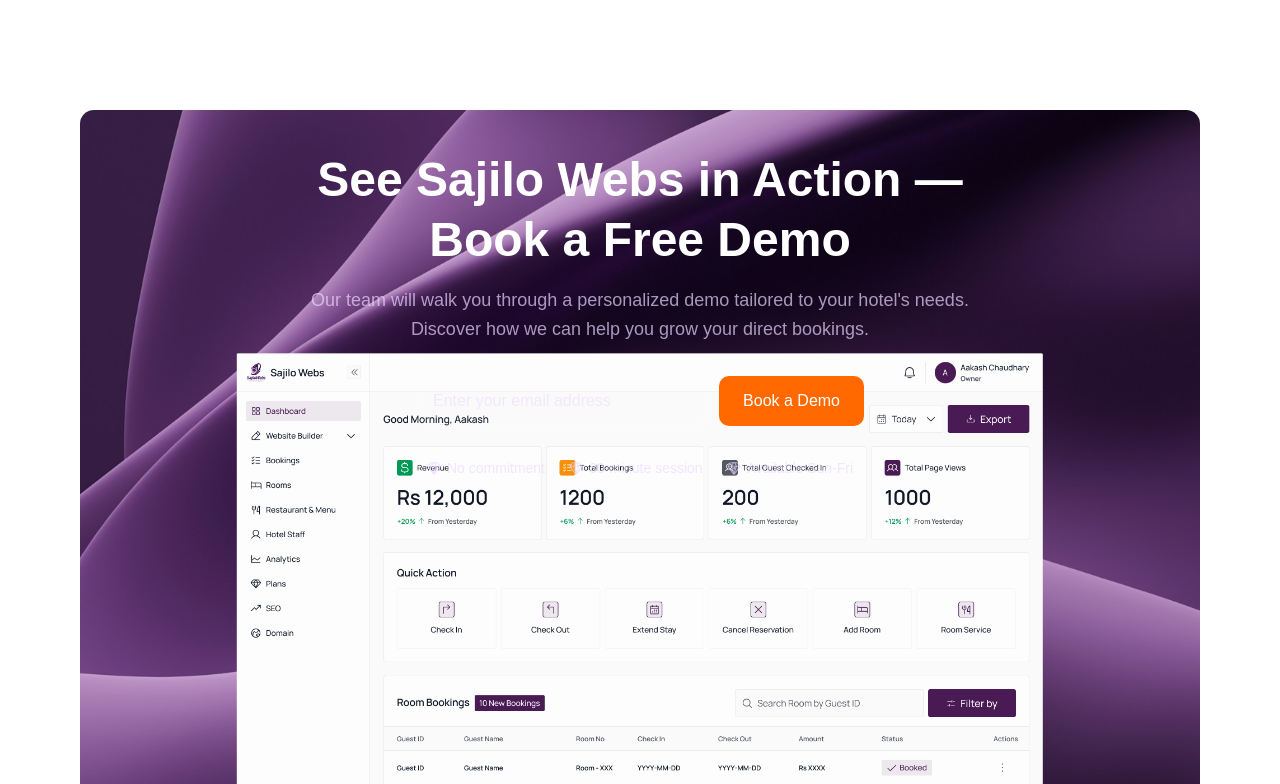
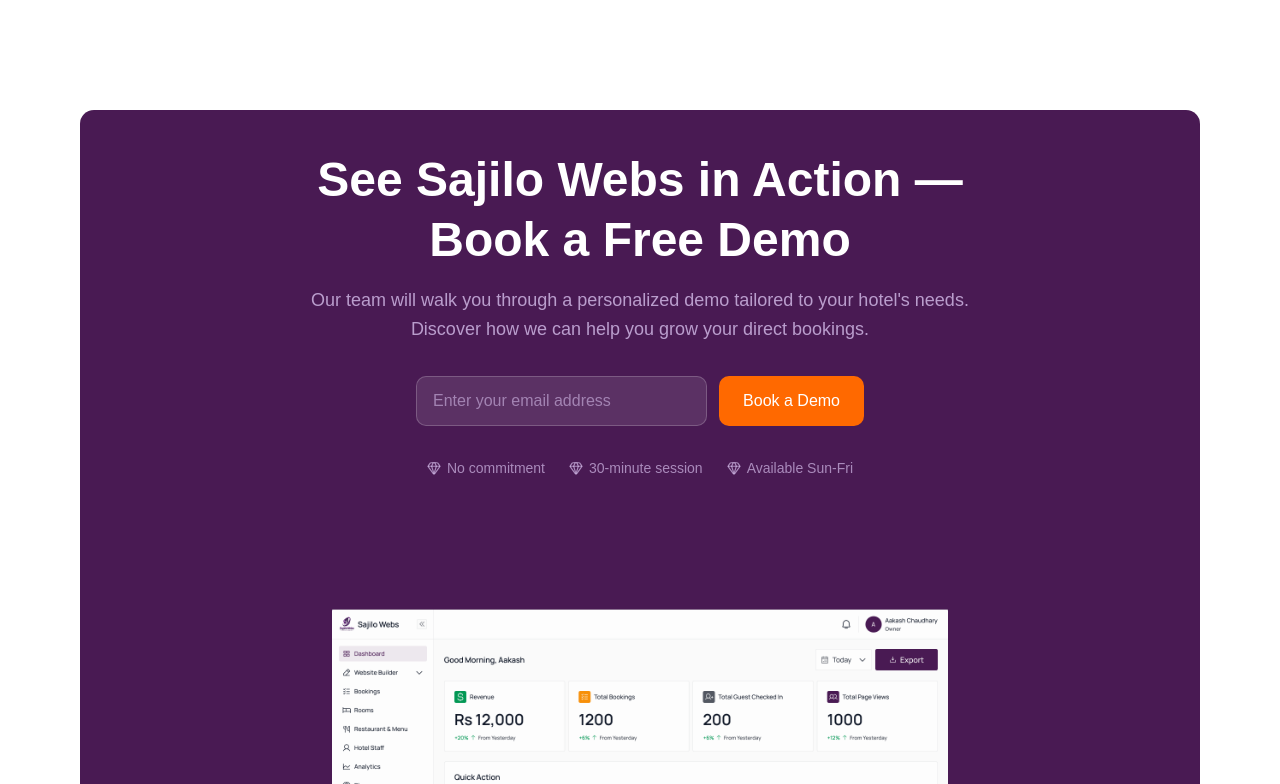
Before and after one commit to ChamlingUttam/sajiloWebs, a Next.js app: page / in a window 1280 px wide. Shown: the part 6116-6900 px from the top of the page. Built offline with nearby package versions, Linux system fonts and the light colour scheme; no server answers.

Commit message:
feat:update the ui of bookDemoSection

```diff
--- a/src/components/common/BookDemoSection.tsx
+++ b/src/components/common/BookDemoSection.tsx
@@ -13,21 +13,20 @@
           min-h-200
           sm:min-h-220
           md:min-h-230
-          lg:min-h-190
+          lg:min-h-[850px]
           rounded-xl
           p-6
           sm:p-8
+          bg-[#491A53]
           md:p-10
           overflow-hidden
           bg-cover
           bg-center
         "
-        style={{
-          backgroundImage: "url('/assets/homepage/purple-bg.jpg')",
-        }}
+
       >
         {/* Header */}
-        <div className="relative z-10 max-w-2xl mx-auto text-center">
+        <div className="relative z-20 max-w-2xl mx-auto text-center">
           <h2
             className="
               text-white
@@ -149,9 +148,14 @@
         </div>
 
         {/* Dashboard Image */}
+  {/* Dashboard Image */}
 <div
+  style={{
+          backgroundImage: "url('/assets/homepage/purple-bg.jpg')",
+        }}
   className="
     absolute
+    z-10
     lg:bottom-0
     lg:left-1/2
     lg:-translate-x-1/2
@@ -159,18 +163,19 @@
     w-[125%]
     sm:w-[110%]
     md:w-[90%]
-            lg:w-[72%]
+    lg:w-[60%]
+    xl:w-[55%]
 
-             md:translate-y-[30%]
-            lg:translate-y-[35%]
-            xl:translate-y-[10%]
+    translate-y-[30%]
+    lg:translate-y-[25%]
+    xl:translate-y-[20%]
   "
 >
           <Image
             src="/assets/homepage/dashboard.png"
             alt="dashboard"
             width={2280}
-            height={1300}
+            height={1400}
             className="w-full h-auto"
             priority
           />
```
Lines whose indentation alone changed are shown as unchanged.
